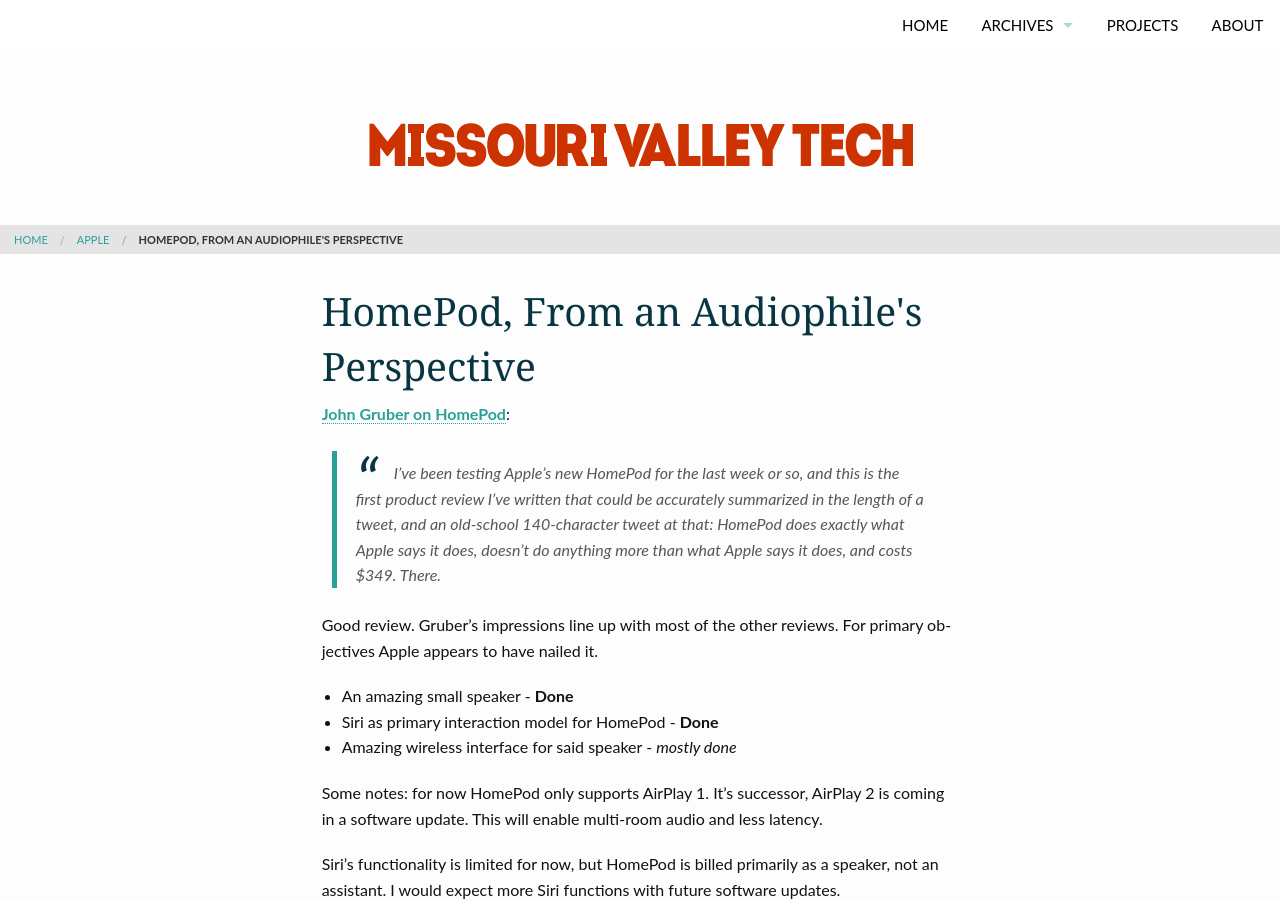
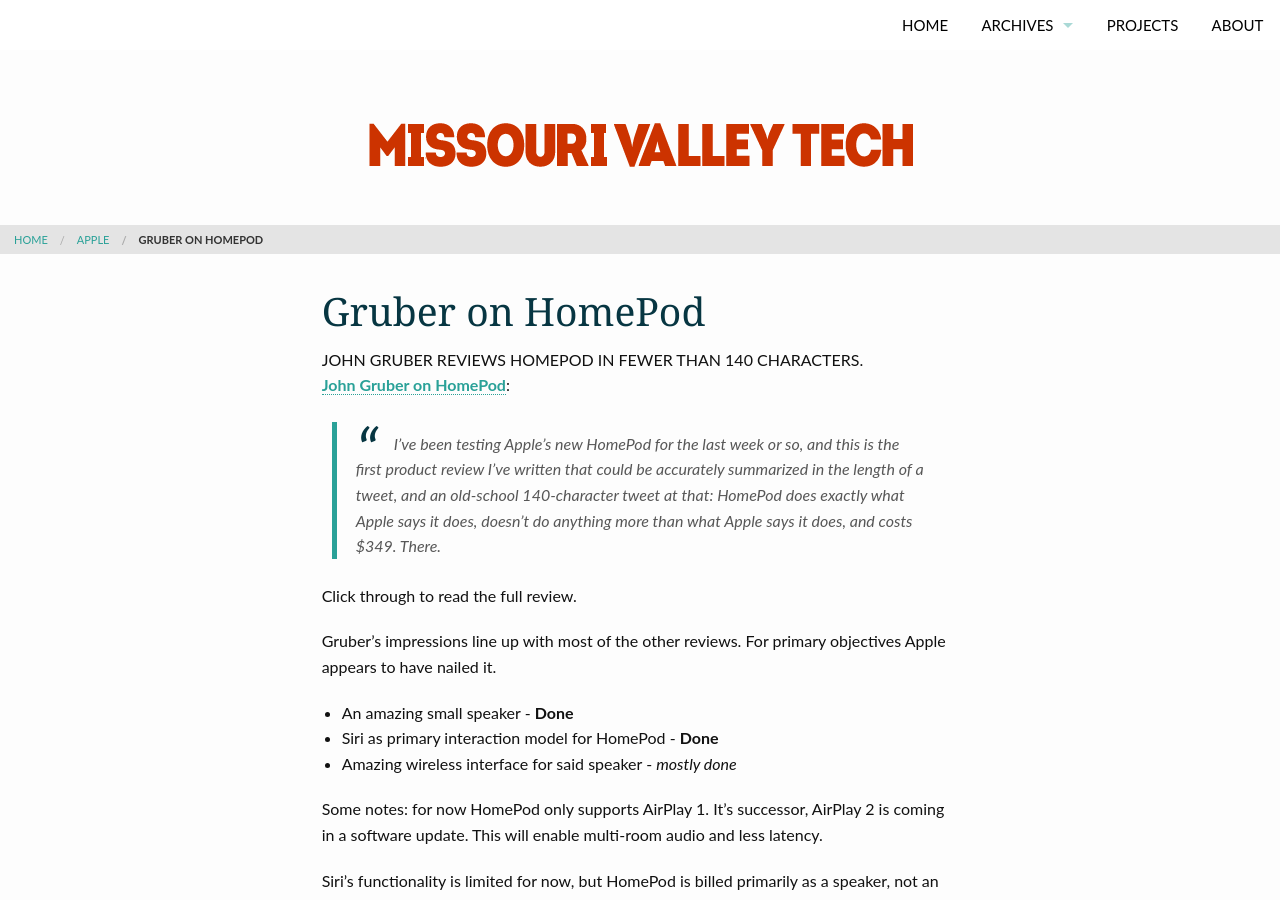
Before and after one commit to missourivalleytech/missourivalleytech.github.io, a Jekyll site: the page built from _posts/2018/2018-02-06-Gruber-On-HomePod.md, in a window 1280 px wide and 900 px high. Built offline with Jekyll 4.4.1, drawn with Linux system fonts in a browser that asks for light colours; nearby versions of some CDN libraries; comment, search, counter and statistics services are not loaded.

Commit message:
Updated title for Gruber on HomePod

```diff
--- a/_posts/2018/2018-02-06-Gruber-On-HomePod.md
+++ b/_posts/2018/2018-02-06-Gruber-On-HomePod.md
@@ -1,8 +1,8 @@
 ---
 layout: page
-title: "HomePod, From an Audiophile's Perspective"
-subheadline: ""
-teaser: "A Reddit member's take on HomePod in an early preview."
+title: "Gruber on HomePod"
+subheadline: "John Gruber reviews HomePod in fewer than 140 characters."
+teaser: ""
 author: Morgan
 categories:
   - apple
@@ -20,7 +20,9 @@
 
 > I’ve been testing Apple’s new HomePod for the last week or so, and this is the first product review I’ve written that could be accurately summarized in the length of a tweet, and an old-school 140-character tweet at that: HomePod does exactly what Apple says it does, doesn’t do anything more than what Apple says it does, and costs $349. There.
 
-Good review. Gruber’s impressions line up with most of the other reviews. For primary objectives Apple appears to have nailed it.
+Click through to read the full review.
+
+Gruber’s impressions line up with most of the other reviews. For primary objectives Apple appears to have nailed it.
 
 + An amazing small speaker - **Done**
 + Siri as primary interaction model for HomePod - **Done**
```
